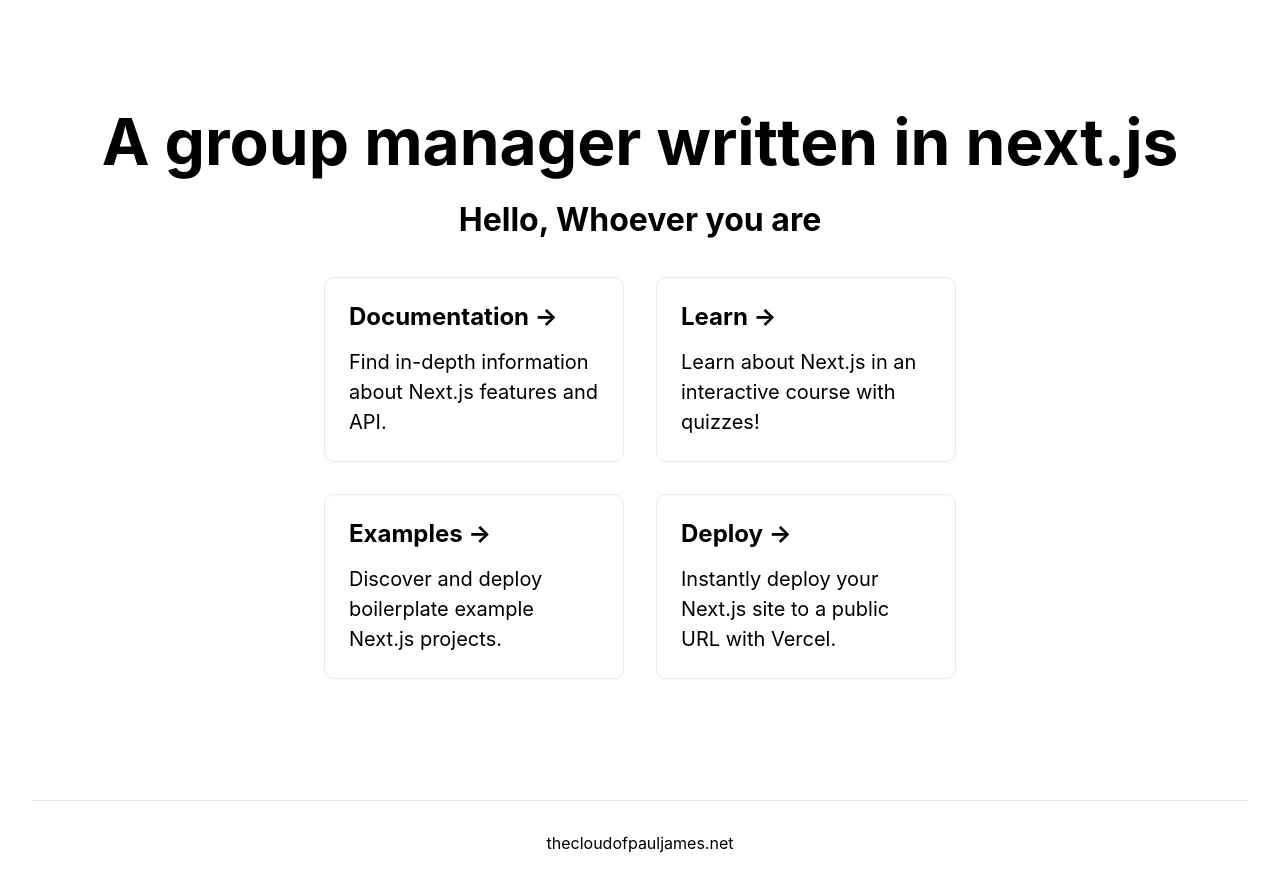
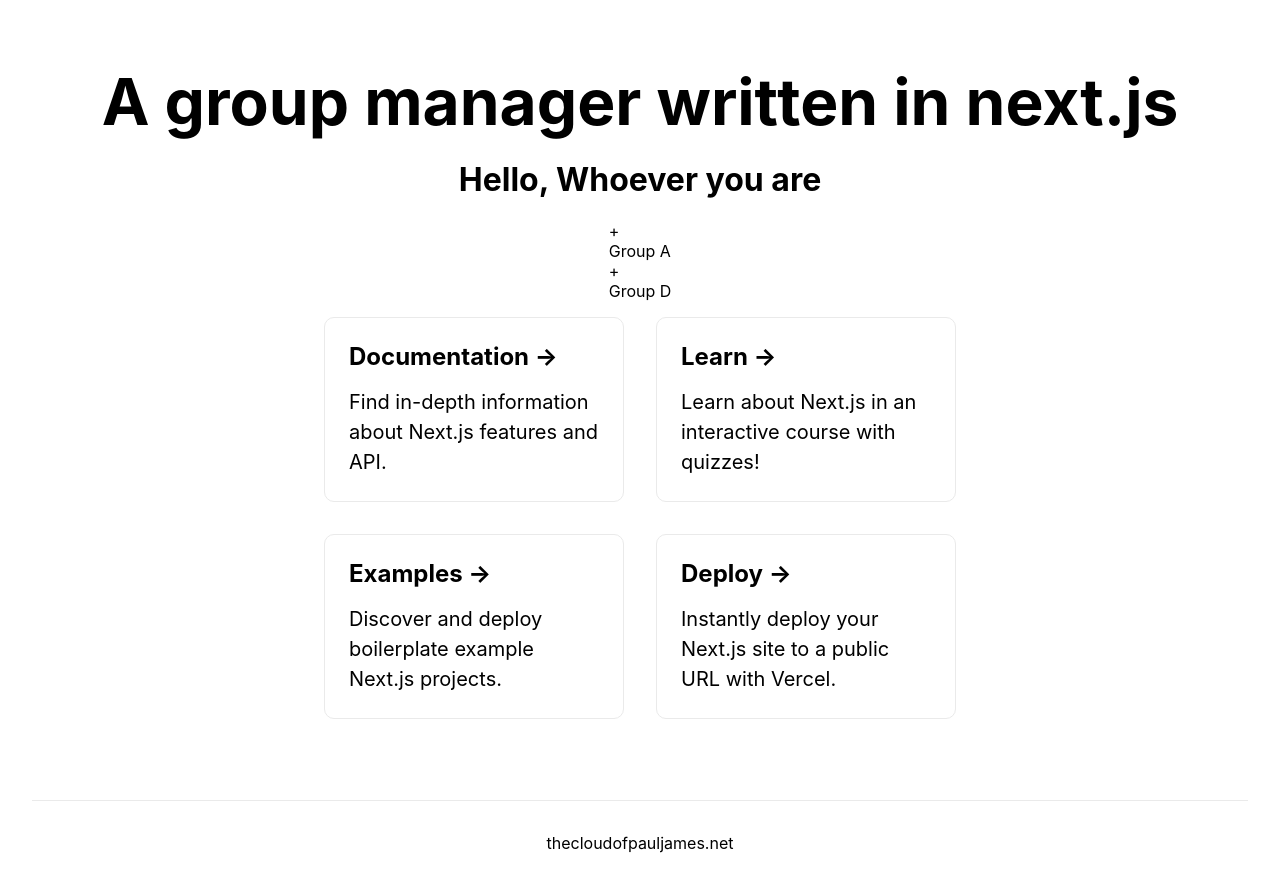
Before and after one commit to pauljames34/group-manager, a Next.js app: page / in a window 1280 px wide. Built offline with nearby package versions, Linux system fonts and the light colour scheme.

Commit message:
First Version

```diff
--- /dev/null
+++ b/pages/data.tsx
@@ -0,0 +1,101 @@
+import { Tree } from "./types"
+
+export const mockGroupsTreeList: Tree = [
+    {
+      label: "Group A",
+      id: "1",
+      branches: [
+        {
+          label: "Group B",
+          id: "2",
+          branches: [
+            {
+              label: "Item 1",
+              id: "3",
+              branches: [],
+            },
+            {
+              label: "Item 2",
+              id: "4",
+              branches: []
+            },
+            {
+              label: "Item 3",
+              id: "5",
+              branches: []
+            }
+          ]
+        },
+        {
+          label: "Group C",
+          id: "6",
+          branches: []
+        }
+      ]
+    },
+    {
+      label: "Group D",
+      id: "7",
+      branches: [
+        {
+          label: "Group E",
+          id: "8",
+          branches: [
+            {
+              label: "Group F",
+              id: "9",
+              branches: [
+                {
+                  label: "Item 1",
+                  id: "10",
+                  branches: []
+                },
+                {
+                  label: "Item 2",
+                  id: "11",
+                  branches: []
+                }
+              ]
+            },
+            {
+              label: "Group G",
+              id: "12",
+              branches: [
+                {
+                  label: "Item 1",
+                  id: "13",
+                  branches: []
+                },
+              ]
+            }
+          ]
+        },
+        {
+          label: "Group H",
+          id: "14",
+          branches: [
+            {
+              label: "Item 20",
+              id: "15",
+              branches: []
+            },
+            {
+              label: "ITem 21",
+              id: "16",
+              branches: []
+            },
+            {
+              label: "Item 22",
+              id: "17",
+              branches: []
+            },
+            {
+              label: "Item 23",
+              id: "18",
+              branches: []
+            },
+          ]
+        }
+      ]
+    }
+  ]
--- a/pages/index.tsx
+++ b/pages/index.tsx
@@ -3,6 +3,14 @@ import Head from 'next/head'
 import Image from 'next/image'
 import styles from '../styles/Home.module.css'
 import { Welcome } from './Welcome'
+import RecursiveTree from './recursive-tree'
+import { mockGroupsTreeList } from './data'
+import { TreeBranch } from './types'
+
+const onSelect = (value: TreeBranch) => {
+  // You can put whatever here
+  alert("you clicked: " + value.label)
+}
 
 const Home: NextPage = () => {
   return (
@@ -18,6 +26,8 @@ const Home: NextPage = () => {
           A group manager written in next.js
         </h1>
         <Welcome firstName={'Whoever'} lastName={'you are'}></Welcome>
+
+        <RecursiveTree listMeta={mockGroupsTreeList} onSelectCallback={onSelect}/>
 
         <div className={styles.grid}>
           <a href="https://nextjs.org/docs" className={styles.card}>
--- /dev/null
+++ b/pages/recursive-tree.tsx
@@ -0,0 +1,84 @@
+import React, { Fragment, useState } from "react"
+
+import { Tree, TreeBranch } from "./types"
+
+interface TreeItemProps {
+    readonly id: string
+    readonly onSelectCallback: (e: React.MouseEvent<HTMLInputElement>) => void
+    readonly label: string
+    readonly isSelected: boolean | undefined
+    readonly children: ReadonlyArray<JSX.Element>
+}
+
+export interface RecursiveTreeProps {
+    readonly listMeta: Tree
+    readonly onSelectCallback: (value: TreeBranch) => void
+}
+
+const TreeItem = ({
+    onSelectCallback,
+    label,
+    isSelected,
+    children,
+}: TreeItemProps) => {
+    const [isOpen, toggleItemOpen] = useState<boolean | null>(null)
+    const [selected, setSelected] = useState(isSelected)
+
+    return (
+      <div>
+        <div>
+          {children.length > 0 && (
+            <div
+              className="icon-container"
+              onClick={() => toggleItemOpen(!isOpen)}
+            >
+            {isOpen ? "-" : "+"}
+            </div>
+          )}
+          <div
+            className="label"
+            onClick={(e: React.MouseEvent<HTMLInputElement>) =>{
+              setSelected(!selected)
+              onSelectCallback(e)
+            }}
+            style={{
+              marginLeft: `${children.length === 0 ? "24px" : ""}`,
+              background: `${selected ? "#d5d5d5" : ""}`
+            }}
+          >
+            {label}
+          </div>
+        </div>
+        <div>{isOpen && children}</div>
+      </div>
+    )
+}
+
+const RecursiveTree = ({ listMeta, onSelectCallback }: RecursiveTreeProps) => {
+    const createTree = (branch: TreeBranch) =>
+        branch.branches && (
+        <TreeItem
+            id={branch.id}
+            key={branch.id}
+            onSelectCallback={(e: React.MouseEvent<HTMLElement>) => {
+                onSelectCallback(branch)
+                }}
+            isSelected={branch.selected}
+            label={branch.label}
+        >
+            {branch.branches.map((branch: TreeBranch) => {
+            return <Fragment key={branch.id}>{createTree(branch)}</Fragment>
+            })}
+        </TreeItem>
+        )
+
+    return (
+      <div>
+        {listMeta.map((branch: TreeBranch, i: any) => (
+          <div key={i}>{createTree(branch)}</div>
+        ))}
+      </div>
+    )
+}
+
+export default RecursiveTree
--- /dev/null
+++ b/pages/types.ts
@@ -0,0 +1,8 @@
+export interface TreeBranch {
+    readonly id: string
+    readonly label: string
+    branches?: Tree
+    readonly selected?: boolean
+}
+
+export type Tree = ReadonlyArray<TreeBranch>
```
